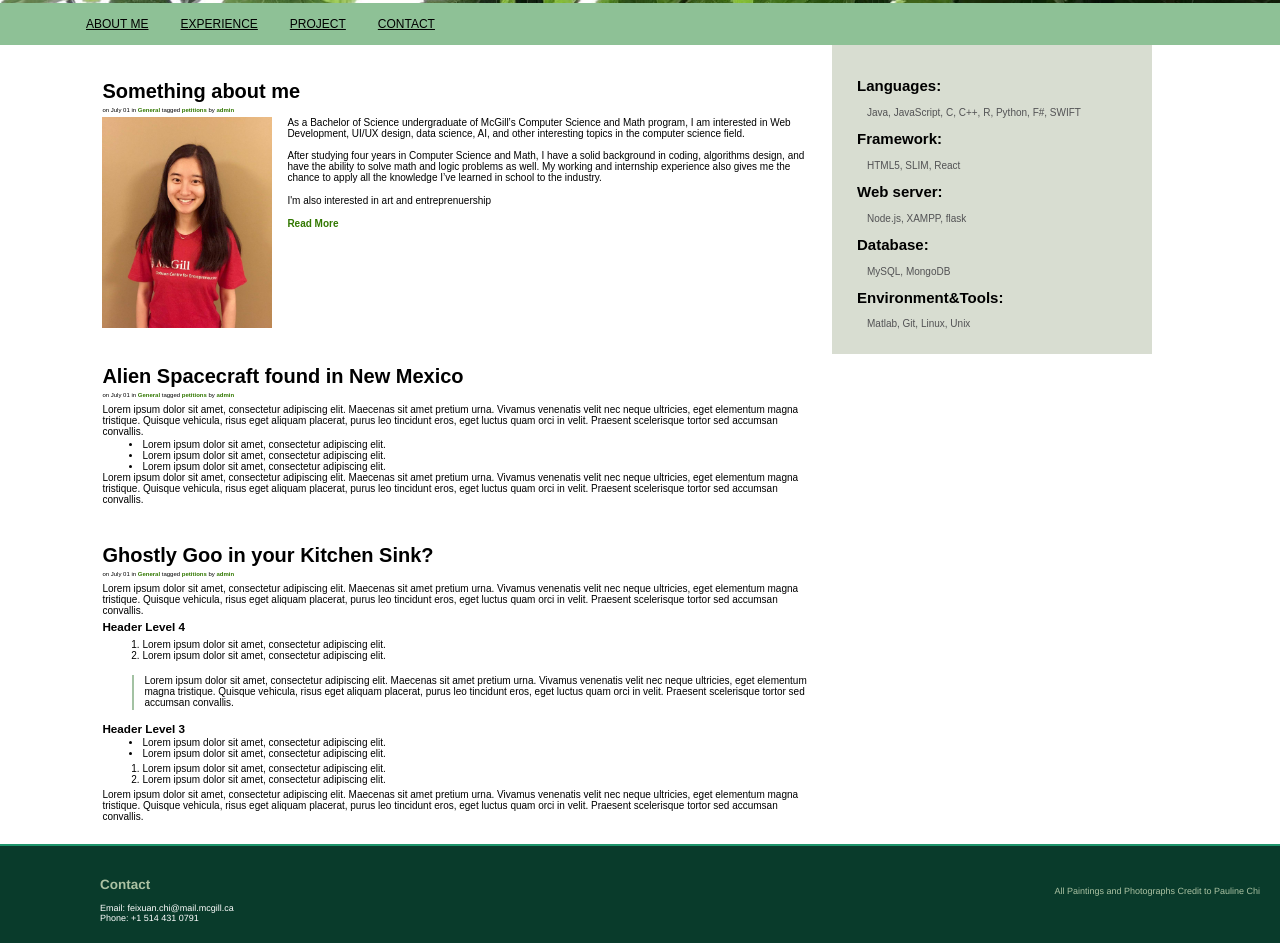
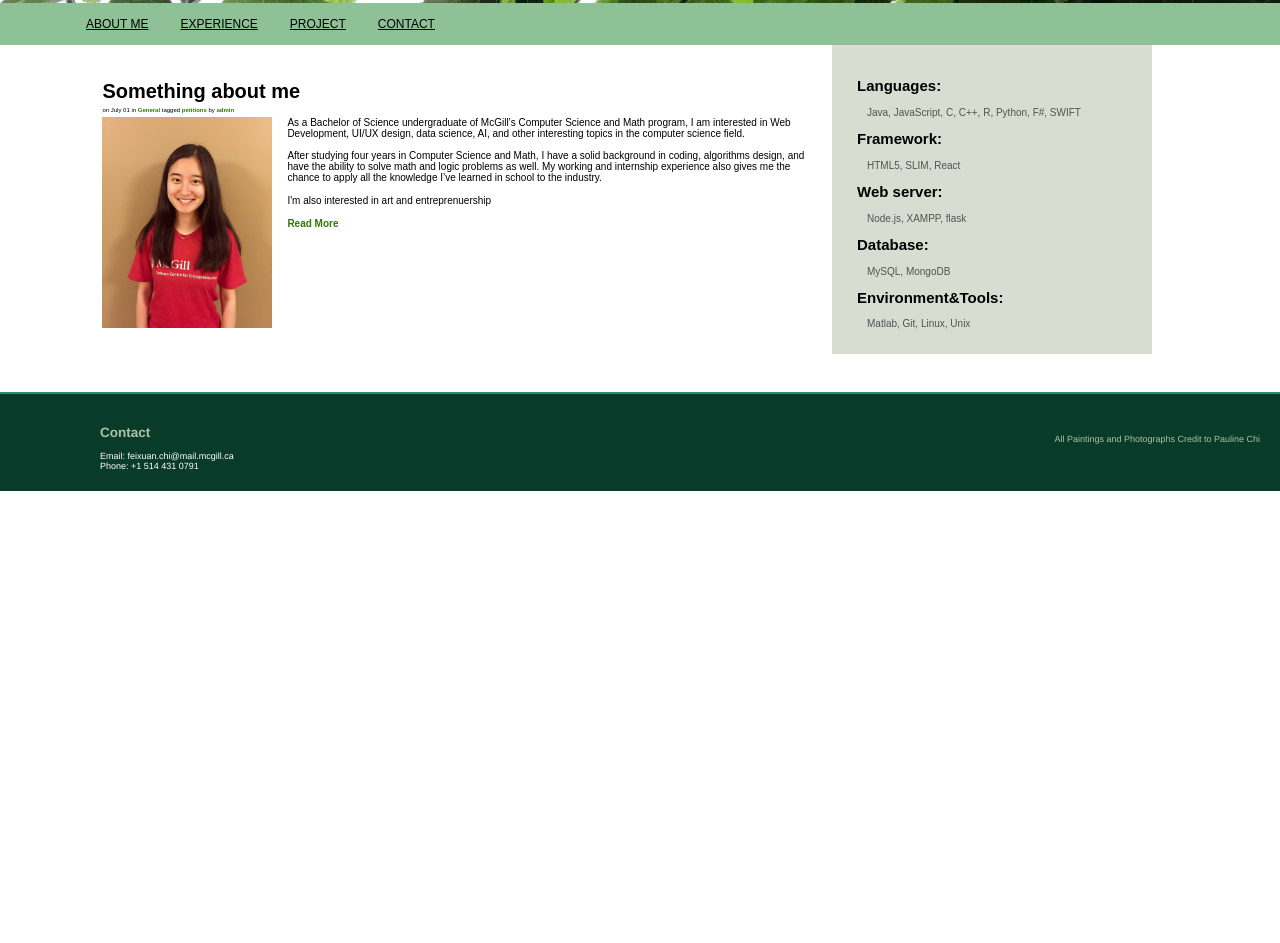
Before and after one commit to paulinechi/paulinechi.github.io, a plain HTML site: page index.html in a window 1280 px wide. Shown: the part 415-1358 px from the top of the page. After the commit the page ends 906 px from the top, so only its background shows below. Drawn offline with Linux system fonts and the light colour scheme.

Commit message:
remove unnecesary paragraphs

```diff
--- a/index.html
+++ b/index.html
@@ -37,8 +37,6 @@
             max-width: 800px;
             padding: 20px;
             margin-left: 0px;
-
-
         }
 
         .aboveHeader {
@@ -257,10 +255,6 @@
 
 <body>
 
-    <div class="button">
-        <button onclick="colors()"> colors </button>
-    </div>
-
     <div class="aboveHeader" id="aboTcolors">
         <div class="aboHeaderL" style="color:white">
             Welcome Friends:)
@@ -326,70 +320,12 @@
             </br>
 
 
-            <h1>Alien Spacecraft found in New Mexico </h1>
-            <div class="subti">
-                <p>on July 01 in
-                    <a href="#">General</a> tagged
-                    <a href="#">petitions</a> by
-                    <a href="#">admin</a>
-                </p>
-            </div>
-            <p>Lorem ipsum dolor sit amet, consectetur adipiscing elit. Maecenas sit amet pretium urna. Vivamus venenatis velit
-                nec neque ultricies, eget elementum magna tristique. Quisque vehicula, risus eget aliquam placerat, purus
-                leo tincidunt eros, eget luctus quam orci in velit. Praesent scelerisque tortor sed accumsan convallis.</p>
-            <ul>
-                <li> Lorem ipsum dolor sit amet, consectetur adipiscing elit. </li>
-                <li>Lorem ipsum dolor sit amet, consectetur adipiscing elit. </li>
-                <li>Lorem ipsum dolor sit amet, consectetur adipiscing elit. </li>
-            </ul>
-           <p>Lorem ipsum dolor sit amet, consectetur adipiscing elit. Maecenas sit amet pretium urna. Vivamus venenatis velit
-                nec neque ultricies, eget elementum magna tristique. Quisque vehicula, risus eget aliquam placerat, purus
-                leo tincidunt eros, eget luctus quam orci in velit. Praesent scelerisque tortor sed accumsan convallis.</p>
 
 
             </br>
             </br>
 
 
-
-
-            <h1>Ghostly Goo in your Kitchen Sink? </h1>
-            <div class="subti">
-                <p>on July 01 in
-                    <a href="#">General</a> tagged
-                    <a href="#">petitions</a> by
-                    <a href="#">admin</a>
-                </p>
-            </div>
-            <p>Lorem ipsum dolor sit amet, consectetur adipiscing elit. Maecenas sit amet pretium urna. Vivamus venenatis velit
-                nec neque ultricies, eget elementum magna tristique. Quisque vehicula, risus eget aliquam placerat, purus
-                leo tincidunt eros, eget luctus quam orci in velit. Praesent scelerisque tortor sed accumsan convallis.</p>
-            <h3 class="headerL4">Header Level 4</h3>
-            <ol>
-                <li>Lorem ipsum dolor sit amet, consectetur adipiscing elit. </li>
-                <li>Lorem ipsum dolor sit amet, consectetur adipiscing elit. </li>
-            </ol>
-
-            <div class="blockquote">
-                <p>Lorem ipsum dolor sit amet, consectetur adipiscing elit. Maecenas sit amet pretium urna. Vivamus venenatis
-                    velit nec neque ultricies, eget elementum magna tristique. Quisque vehicula, risus eget aliquam placerat,
-                    purus leo tincidunt eros, eget luctus quam orci in velit. Praesent scelerisque tortor sed accumsan convallis.</p>
-            </div>
-
-
-            <h3 class="headerL3">Header Level 3</h3>
-            <ul>
-                <li>Lorem ipsum dolor sit amet, consectetur adipiscing elit. </li>
-                <li>Lorem ipsum dolor sit amet, consectetur adipiscing elit. </li>
-            </ul>
-            <ol>
-                <li>Lorem ipsum dolor sit amet, consectetur adipiscing elit. </li>
-                <li>Lorem ipsum dolor sit amet, consectetur adipiscing elit. </li>
-            </ol>
-
-            <p>Lorem ipsum dolor sit amet, consectetur adipiscing elit. Maecenas sit amet pretium urna. Vivamus venenatis velit
-                nec neque ultricies, eget elementum magna tristique. Quisque vehicula, risus eget aliquam placerat, purus
-                leo tincidunt eros, eget luctus quam orci in velit. Praesent scelerisque tortor sed accumsan convallis.</p>
 
 
         </div>
@@ -435,46 +371,6 @@
         </div>
     </div>
 
-
-
-
-    <script>
-
-        function colors() {
-            var color;
-            var color = prompt("Please choose a color (blue or orange) you want to switch to.");
-            if (color == "blue") {
-                // above title
-                document.getElementById("aboTcolors").style.backgroundColor = "#667292";
-                // title
-                document.getElementById("headercolor").style.backgroundColor = "#8d9db6";
-                // nav bar
-                document.getElementById("navbar").style.backgroundColor = "#bccad6";
-                // footer
-                document.getElementById("footer").style.backgroundColor = "#667292";
-                // row right
-                document.getElementById("rowR").style.backgroundColor = "#f1e3dd";
-            }
-            else if (color == "orange") {
-                // above title
-                document.getElementById("aboTcolors").style.backgroundColor = "#e0876a";
-                // title
-                document.getElementById("headercolor").style.backgroundColor = "#f4a688";
-                // nav bar
-                document.getElementById("navbar").style.backgroundColor = "#f9ccac";
-                // footer
-                document.getElementById("footer").style.backgroundColor = "#e0876a";
-                // row right
-                document.getElementById("rowR").style.backgroundColor = "#fbefcc";
-            }
-            else {
-                prompt("You can only choose from blue or pink, please click ok and try again.");
-                return false;
-            }
-        }
-    </script>
-
-
     <footer class="footer" id="footer">
         <div class="link">
             <h2>Contact </h2>
```
